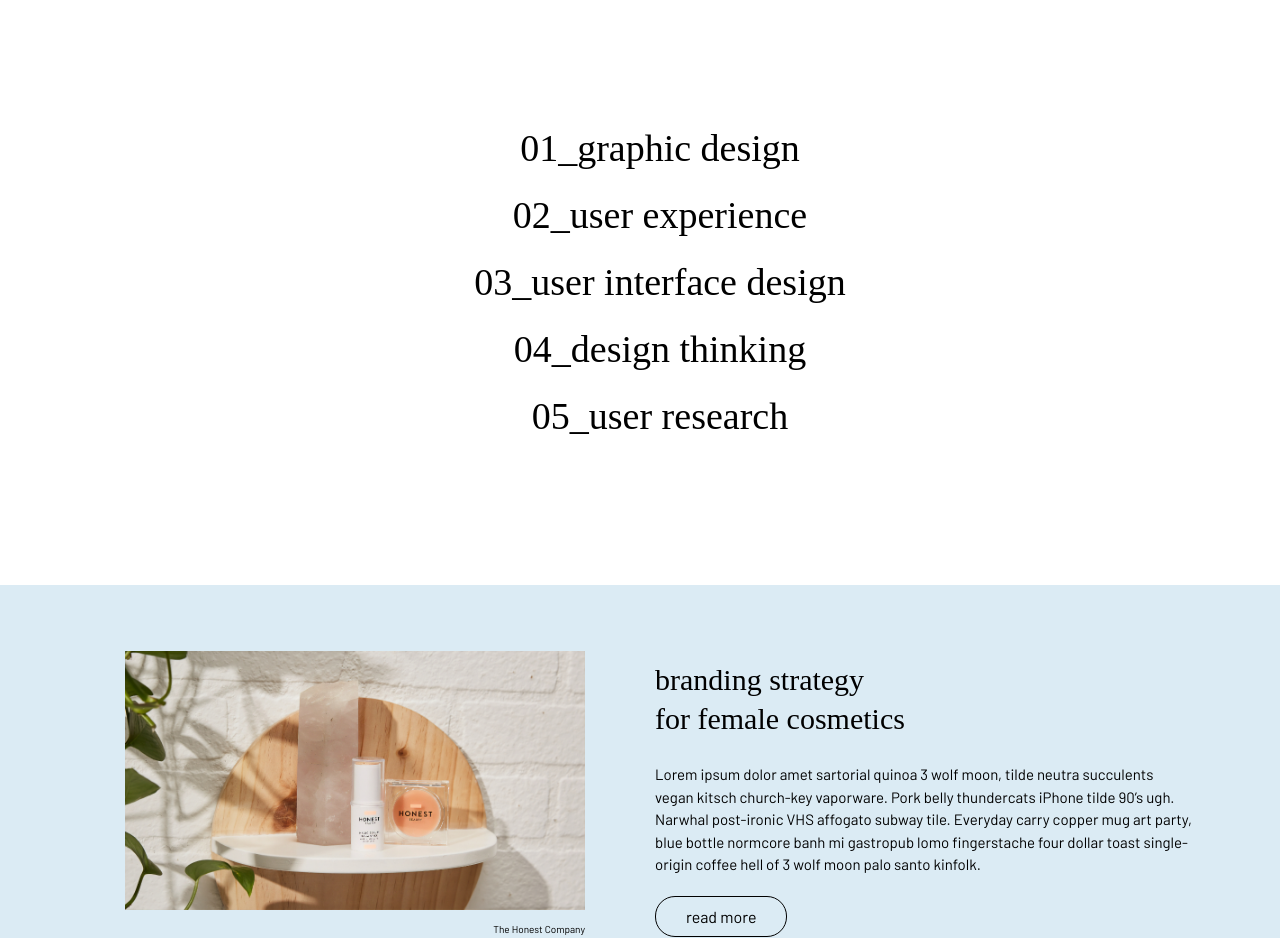
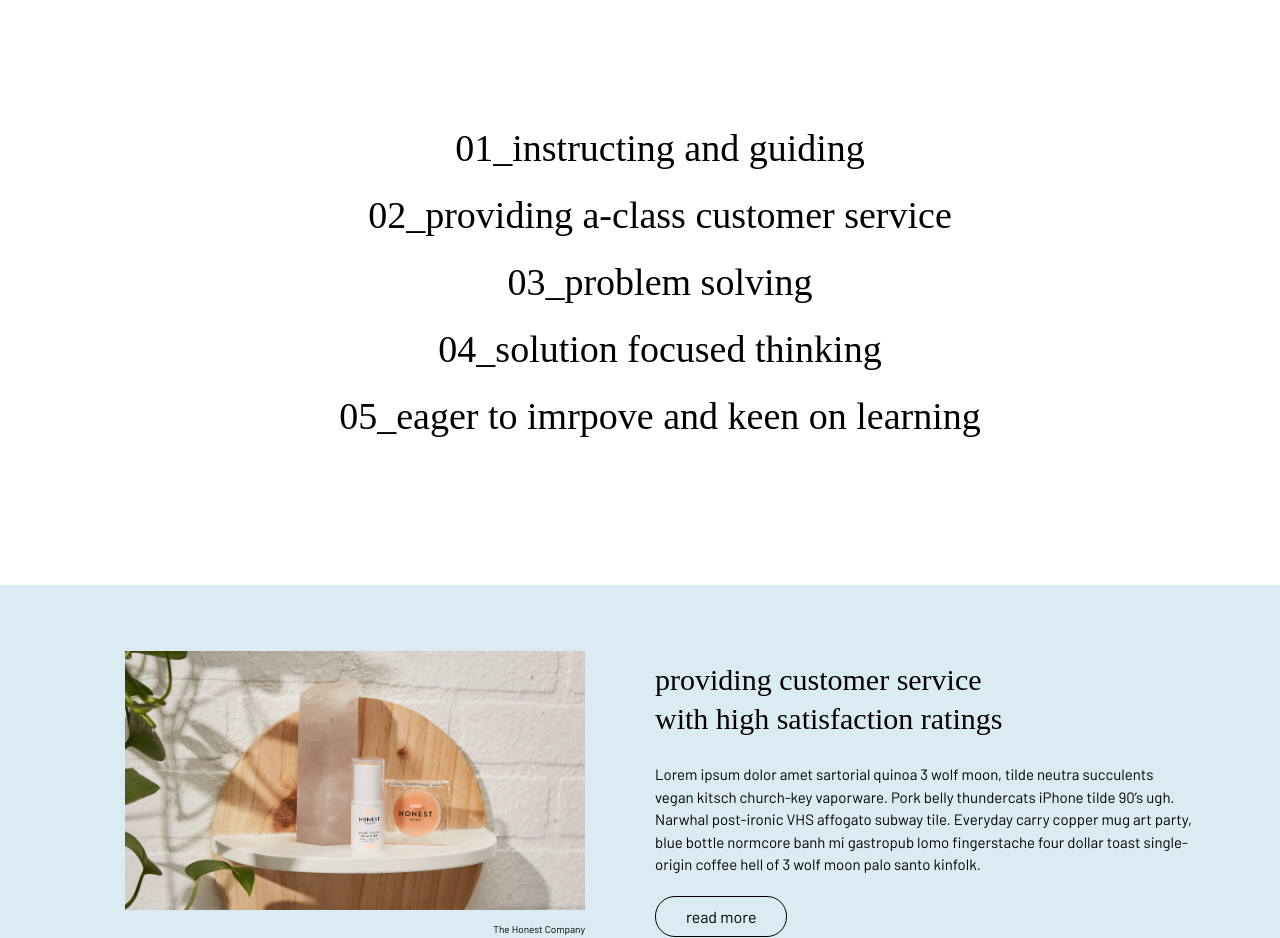
Before and after one commit to susanneeva/susanneeva.github.io, a plain HTML site: page index.html in a window 1280 px wide. Shown: the part 800-1738 px from the top of the page. Drawn offline with Linux system fonts and the light colour scheme; a web font is replaced by a local one.

Commit message:
Updated HTML

```diff
--- a/index.html
+++ b/index.html
@@ -54,11 +54,11 @@
   <!-- mid list section above projects and under <header> -->
   <section>
      <ul class="second-skills-list">
-       <li>01_graphic design </li>
-       <li>02_user experience </li>
-       <li>03_user interface design </li>
-       <li>04_design thinking </li>
-       <li>05_user research </li>
+       <li>01_instructing and guiding</li>
+       <li>02_providing a-class customer service</li>
+       <li>03_problem solving</li>
+       <li>04_solution focused thinking</li>
+       <li>05_eager to imrpove and keen on learning</li>
       </ul>
   </section>
 
@@ -76,8 +76,13 @@
         </div>
         <div class="col-sm">
         <!-- Right column -->
-            <h2>branding strategy <br> for female cosmetics</h2>
-            <p>Lorem ipsum dolor amet sartorial quinoa 3 wolf moon, tilde neutra succulents vegan kitsch church-key vaporware. Pork belly thundercats iPhone tilde 90’s ugh. Narwhal post-ironic VHS affogato subway tile. Everyday carry copper mug art party, blue bottle normcore banh mi gastropub lomo fingerstache four dollar toast single-origin coffee hell of 3 wolf moon palo santo kinfolk. </p>
+            <h2>providing customer service<br>with high satisfaction ratings</h2>
+            <p>Lorem ipsum dolor amet sartorial quinoa 3 wolf moon,
+              tilde neutra succulents vegan kitsch church-key vaporware.
+              Pork belly thundercats iPhone tilde 90’s ugh. Narwhal post-ironic
+              VHS affogato subway tile. Everyday carry copper mug art party, blue
+              bottle normcore banh mi gastropub lomo fingerstache four dollar toast
+              single-origin coffee hell of 3 wolf moon palo santo kinfolk. </p>
             <a href="http://www.google.com" class="button"> read more </a>
         </div>
       </div>
```
